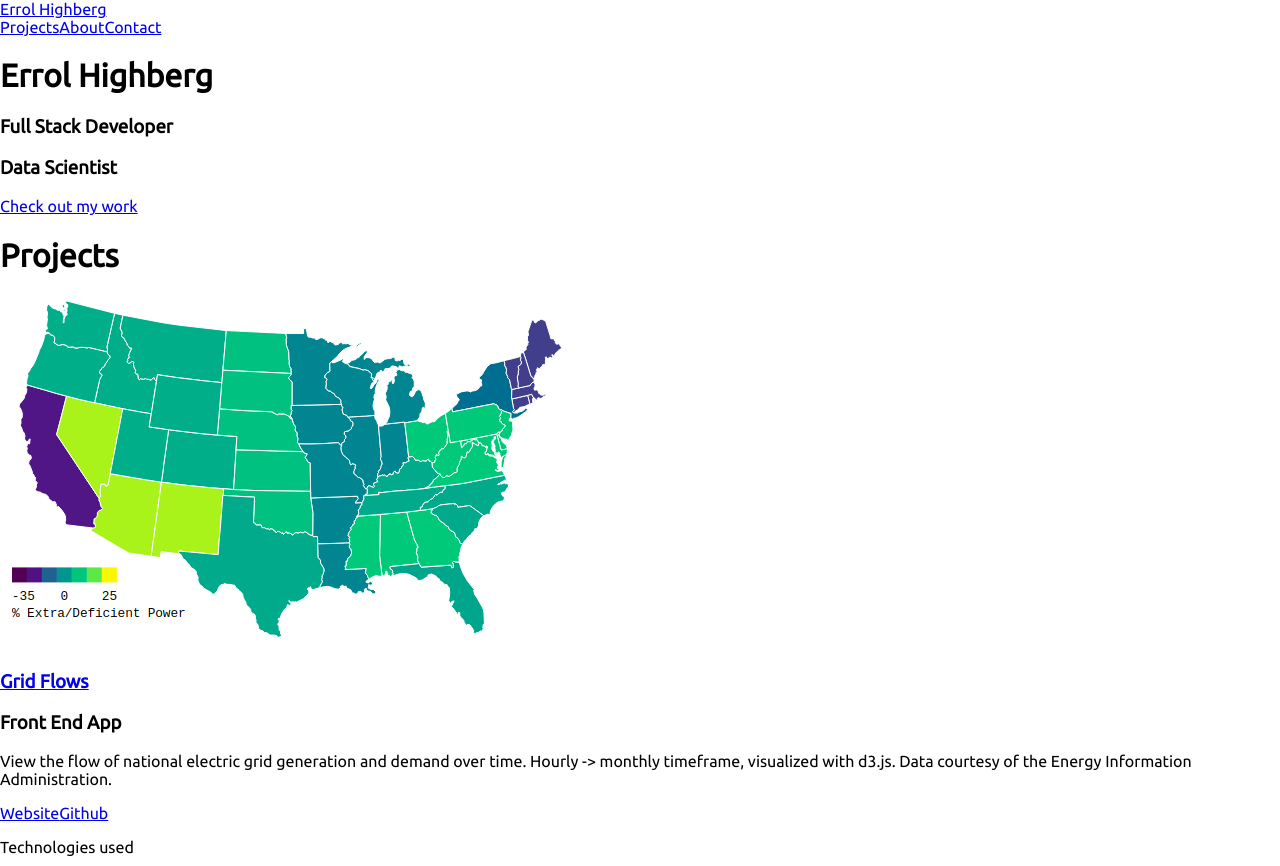
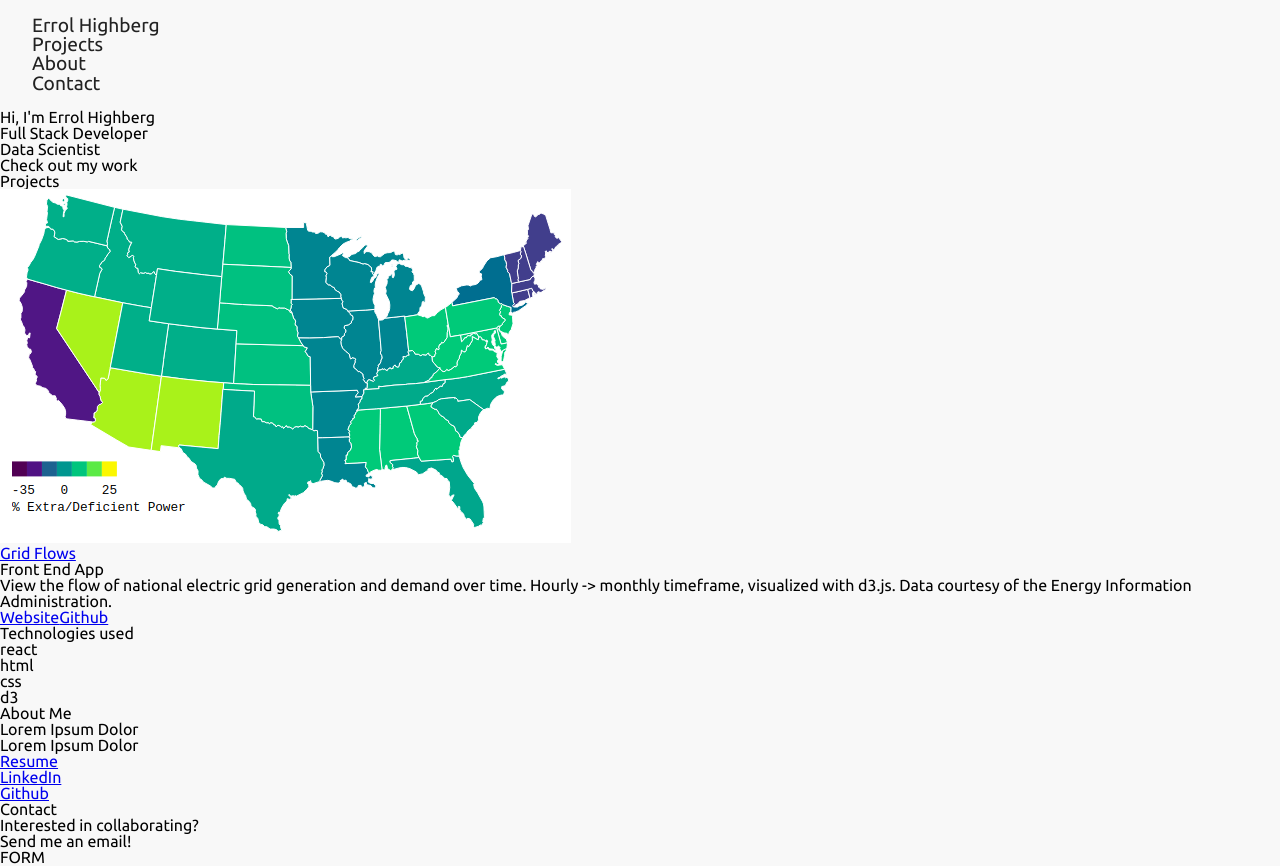
Before and after one commit to ehighberg/portfolio, a React (Create React App) app: page / in a window 1280 px wide. Shown: the top 866 px of the page. Built offline with nearby package versions, Linux system fonts and the light colour scheme.

Commit message:
moved interior links to p tags

```diff
--- a/src/App.js
+++ b/src/App.js
@@ -1,4 +1,4 @@
-import React from 'react'
+import React, { useRef } from 'react'
 
 import Nav from './component/Nav'
 import Header from './component/Header'
@@ -10,10 +10,10 @@
   return (
     <React.Fragment>
       <Nav />
-      <Header />
-      <Projects />
-      <About />
-      <Contact />
+      <Header ref={useRef()} />
+      <Projects ref={useRef()} />
+      <About ref={useRef()} />
+      <Contact ref={useRef()} />
     </React.Fragment>
   )
 }
--- a/src/component/Header.jsx
+++ b/src/component/Header.jsx
@@ -5,11 +5,11 @@
     <header>
       <div className='header-items'>
         <div className='header-text'>
-          <h1>Errol Highberg</h1>
+          <h1>Hi, I'm Errol Highberg</h1>
           <h3>Full Stack Developer</h3>
           <h3>Data Scientist</h3>
         </div>
-        <a target="_blank" rel="noopener noreferrer" href='#projects'>Check out my work</a>
+        <p>Check out my work</p>
       </div>
     </header>
   )
--- a/src/component/Nav.jsx
+++ b/src/component/Nav.jsx
@@ -1,15 +1,16 @@
 import React from 'react'
+import '../style/nav.css'
 
 const Nav = props => {
   return (
     <nav>
       <div className='nav-name'>
-        <a target="_blank" rel="noopener noreferrer" href='#home'>Errol Highberg</a>
+        <p>Errol Highberg</p>
       </div>
       <div className='nav-items'>
-        <a target="_blank" rel="noopener noreferrer" href='#projects'>Projects</a>
-        <a target="_blank" rel="noopener noreferrer" href='#about'>About</a>
-        <a target="_blank" rel="noopener noreferrer" href='#contact'>Contact</a>
+        <p>Projects</p>
+        <p>About</p>
+        <p>Contact</p>
       </div>
     </nav>
   )
--- a/src/index.css
+++ b/src/index.css
@@ -1,10 +1,66 @@
 @import url('https://fonts.googleapis.com/css?family=Ubuntu&display=swap');
 
+/* http://meyerweb.com/eric/tools/css/reset/
+   v2.0 | 20110126
+   License: none (public domain)
+*/
+
+html, body, div, span, applet, object, iframe,
+h1, h2, h3, h4, h5, h6, p, blockquote, pre,
+a, abbr, acronym, address, big, cite, code,
+del, dfn, em, img, ins, kbd, q, s, samp,
+small, strike, strong, sub, sup, tt, var,
+b, u, i, center,
+dl, dt, dd, ol, ul, li,
+fieldset, form, label, legend,
+table, caption, tbody, tfoot, thead, tr, th, td,
+article, aside, canvas, details, embed,
+figure, figcaption, footer, header, hgroup,
+menu, nav, output, ruby, section, summary,
+time, mark, audio, video {
+	margin: 0;
+	padding: 0;
+	border: 0;
+	font-size: 100%;
+	font: inherit;
+	vertical-align: baseline;
+}
+/* HTML5 display-role reset for older browsers */
+article, aside, details, figcaption, figure,
+footer, header, hgroup, menu, nav, section {
+	display: block;
+}
 body {
-  margin: 0;
+	line-height: 1;
+}
+ol, ul {
+	list-style: none;
+}
+blockquote, q {
+	quotes: none;
+}
+blockquote:before, blockquote:after,
+q:before, q:after {
+	content: '';
+	content: none;
+}
+table {
+	border-collapse: collapse;
+	border-spacing: 0;
+}
+
+/* End reset */
+
+:root {
+  --offwhite: #f8f8f8;
+  --offblack: #222;
+}
+
+body {
   font-family: 'Ubuntu', sans-serif;
   -webkit-font-smoothing: antialiased;
   -moz-osx-font-smoothing: grayscale;
+  background-color: var(--offwhite);
 }
 
 code {
--- a/src/style/nav.css
+++ b/src/style/nav.css
@@ -0,0 +1,9 @@
+nav {
+  padding: 1em 2em;
+}
+
+nav p {
+  text-decoration: none;
+  color: var(--offblack);
+  font-size: 1.2rem;
+}
```
